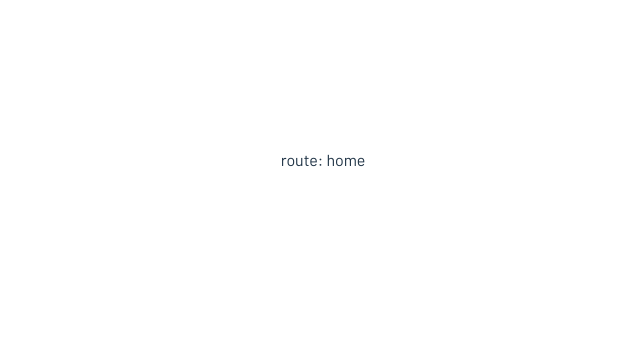
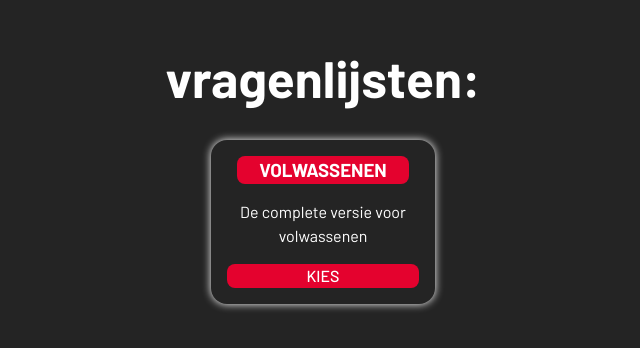
Before and after one commit to KoenMW/viviv-fe, a Svelte app: page / in a window 1280 px wide. Shown: the part 240-588 px from the top of the page, without its empty margins (317-957 px from the left). Built offline with nearby package versions, Linux system fonts and the light colour scheme.

Commit message:
feat: questionnaire basics

```diff
--- a/src/App.svelte
+++ b/src/App.svelte
@@ -9,6 +9,15 @@
 </script>
 
 <main>
-  route: {$route}
   <page.component />
 </main>
+
+<style>
+  main {
+    display: flex;
+    flex-direction: column;
+    width: 100dvw;
+    align-items: center;
+    justify-content: center;
+  }
+</style>
--- a/src/app.css
+++ b/src/app.css
@@ -5,8 +5,6 @@
   font-weight: 400;
 
   color-scheme: light dark;
-  color: rgba(255, 255, 255, 0.87);
-  background-color: #242424;
 
   font-synthesis: none;
   text-rendering: optimizeLegibility;
@@ -16,10 +14,23 @@
   --c-red: #E4022E;
   --c-blue: #00A3DF;
   --c-purple: #832C87;
-  --c-yellow: #F49C00;
+  --c-yellow: #F59C00;
   --c-orange: #EE7006;
   --c-green: #95C21F;
+  --c-white: #ffffff;
 
+  --c-background: #242424;
+  --c-foreground: var(--c-white);
+
+
+  background-color: var(--c-background);
+  color: var(--c-foreground);
+
+}
+
+.light {
+  --c-background: var(--c-white);
+  --c-foreground: #000000;
 }
 
 a {
@@ -37,6 +48,8 @@ body {
   place-items: center;
   min-width: 320px;
   min-height: 100vh;
+  background-color: var(--c-background);
+  color: var(--c-foreground);
 }
 
 h1 {
@@ -48,12 +61,6 @@ h1 {
   padding: 2em;
 }
 
-#app {
-  max-width: 1280px;
-  margin: 0 auto;
-  padding: 2rem;
-  text-align: center;
-}
 
 button {
   border-radius: 8px;
--- a/src/consts.ts
+++ b/src/consts.ts
@@ -1,2 +1,78 @@
+import type { MPHColours, Questionnairetype } from "./types";
+
 export const routeParam = "route";
 export const localResultsKey = "results";
+
+export const MPHQuestions_Adult: Questionnairetype = {
+  lichaamsfuncties: [
+    "Ik voel mij gezond",
+    "Ik voel mij fit",
+    "ik heb geen klachten of pijn",
+    "Ik slaap goed",
+    "Ik eet goed",
+    "Ik ben teveden ove mijn sekualiteit",
+    "Ik herstel snel na inspanning. Bijvoorbeeld na het sporten",
+    "Ik kan makkelijk bewegen, Bijvoorbeel traplopen, wandelen of fietsen",
+  ],
+  "mentaal welbevinden": [
+    "Ik kan dingen goed onthouden",
+    "Ik kan mij goed concentreren",
+    "Ik kan zien, horen, praten, lezen",
+    "Ik voel mij vrolijk",
+    "Ik accepteer mijzelf zoals ik ben",
+    "Ik zoek naar oplossingen om moeilijke situaties te veranderen",
+    "Ik heb controle over mijn leven",
+  ],
+  zingeving: [
+    "Ik heb een zinvol leven",
+    "Ik heb 's morgen zin in de dag",
+    "Ik heb idealen die ik graag wil bereiken",
+    "Ik heb vertrouwen in mijn eigen toekomst",
+    "Ik accepteer het leven zoals het komt",
+    "Ik ben dankbaar voor wat het leven mij biedt",
+    "Ik wil mijn hele leven blijven leren",
+  ],
+  "kwaliteit van leven": [
+    "Ik geniet van mijn leven",
+    "Ik ben gelukkig",
+    "Ik zit lekker in mijn vel",
+    "Ik ervaar evenwicht in mijn leven",
+    "Ik voel mij veilig",
+    "Ik ben tevreden over de intimiteit in mijn leven",
+    "Ik ben tevreden over waar ik woon en met wie",
+    "Ik heb genoeg geld om mijn rekeningen te betalen",
+  ],
+  meedoen: [
+    "Ik heb goed contact met andere mensen",
+    "Andere mensen nemen mij serieus",
+    "Ik heb mensen met wie ik leuke dingen kan doen",
+    "Ik heb mensen die mij steunen als dat nodig is",
+    "Ik heb het gevoel dat ik erbij hoor in mijn omgeving",
+    "Ik heb werk of andere bezigheden die ik zinvol vind",
+    "Ik ben geïnteresseerd in wat er in de maatschappij gebeur",
+  ],
+  "dagelijks functioneren": [
+    "Ik kan goed voor mijzelf zorgen. Bijvoorbeeld wassen, aankleden, boodschappen doen, koken",
+    "Ik weet wat ik wel kan en wat ik niet kan",
+    "Ik weet hoe ik mijn gezondheid kan verzorgen",
+    "Ik kan goed plannen wat ik op een dag moet doen",
+    "Ik kan goed omgaan met het geld dat ik elke maand krijg",
+    "Ik kan werken of vrijwilligerswerk doen",
+    "Ik weet hoe ik zonodig hulp kan krijgen van officiële instanties",
+  ],
+} as const;
+
+export const questionnaires: Record<
+  string,
+  {
+    content: string;
+    colour: MPHColours;
+    questionnaire: Questionnairetype;
+  }
+> = {
+  volwassenen: {
+    colour: "red",
+    content: "De complete versie voor volwassenen",
+    questionnaire: MPHQuestions_Adult,
+  },
+} as const;
--- /dev/null
+++ b/src/lib/QuestionnaireButton.svelte
@@ -0,0 +1,52 @@
+<script lang="ts">
+  import type { MPHColours } from "../types";
+
+  type Porps = {
+    group: string;
+    content: string;
+    colour: MPHColours;
+  };
+  let { group, content, colour }: Porps = $props();
+</script>
+
+<div class="container" style="--colour: var(--c-{colour})">
+  <h3>{group}</h3>
+  <div class="content">{content}</div>
+  <a href="?route=questionnairee&questionnairee={group}">Kies</a>
+</div>
+
+<style>
+  .container {
+    width: 12em;
+    display: flex;
+    flex-direction: column;
+    align-items: center;
+    gap: 1rem;
+    box-shadow: 0 0 0.5rem var(--c-foreground);
+    padding: 1rem;
+    border-radius: 1rem;
+  }
+
+  h3 {
+    background-color: var(--colour);
+    text-align: center;
+    border-radius: 0.5rem;
+    width: 90%;
+    margin: 0;
+    text-transform: uppercase;
+    color: var(--c-white);
+  }
+
+  .content {
+    text-align: center;
+  }
+
+  a {
+    width: 100%;
+    background-color: var(--colour);
+    color: var(--c-white);
+    text-transform: uppercase;
+    text-align: center;
+    border-radius: 0.5rem;
+  }
+</style>
--- a/src/types.ts
+++ b/src/types.ts
@@ -6,4 +6,8 @@ export type MPHtypes =
   | "meedoen"
   | "dagelijks functioneren";
 
+export type MPHColours = "red" | "blue" | "yellow" | "orange" | "green";
+
 export type MPHScores = Record<MPHtypes, Record<string, number>>;
+
+export type Questionnairetype = Record<MPHtypes, string[]>;
--- a/src/views/Home.svelte
+++ b/src/views/Home.svelte
@@ -1 +1,15 @@
-home
+<script lang="ts">
+  import { questionnaires } from "../consts";
+  import QuestionnaireButton from "../lib/QuestionnaireButton.svelte";
+</script>
+
+<h1>vragenlijsten:</h1>
+<section>
+  {#each Object.entries(questionnaires) as [group, value]}
+    <QuestionnaireButton
+      {group}
+      colour={value.colour}
+      content={value.content}
+    />
+  {/each}
+</section>
```
Also changed, not shown: public/banner_bg.svg (added), 1 other file (tests, documents, lock files or other folders).
